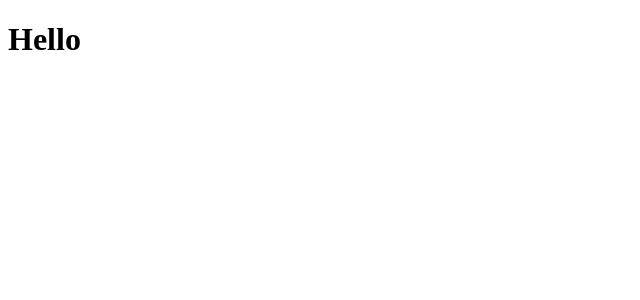
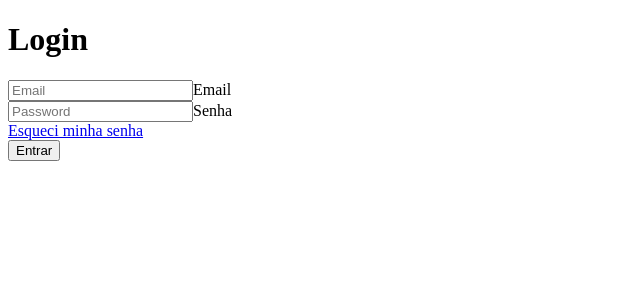
Before and after one commit to cristeer/login-page-ath, a Vue app: page / in a window 1280 px wide. Shown: the top 300 px of the page, without its empty margins (0-640 px from the left). Built offline with nearby package versions, Linux system fonts and the light colour scheme.

Commit message:
create html

```diff
--- a/frontend/src/App.vue
+++ b/frontend/src/App.vue
@@ -1,8 +1,8 @@
 <script setup>
-import Exemplo01 from './components/Exemplo01.vue';
+import Login from './components/Login.vue';
 
 </script>
 
 <template>
-  <Exemplo01></Exemplo01>
+  <Login />
 </template>
--- a/frontend/src/components/Exemplo01.vue
+++ /dev/null
@@ -1,3 +0,0 @@
-<template>
-    <h1>Hello</h1>
-</template>
--- /dev/null
+++ b/frontend/src/components/Login.vue
@@ -0,0 +1,64 @@
+<script setup>
+
+</script>
+
+<template>
+    <div class="caixa">
+        <div class="login_form">
+            <h1>Login</h1>
+
+            <form>
+                <div class="input-box">
+                    <span class="icon"></span>
+                    <input v-model="email" type="email" placeholder="Email">Email</input>
+                </div>
+                <div class="input-box">
+                    <span class="icon"></span>
+                    <input v-model="password" type="password" placeholder="Password">Senha</input>
+                </div>
+                <div class="remember_password">
+                    <a href="#">Esqueci minha senha</a>
+                </div>
+
+                <button @click="login">Entrar</button>
+            </form>
+        </div>
+
+    </div>
+
+
+
+
+    <!-- <div class="login_page">
+        <div class="login_form">
+            <h1>Login</h1>
+
+            <input v-model="email" type="email" placeholder="Email">
+            <input v-model="password" type="password" placeholder="Password">
+            <button @click="login">Login</button>
+        </div>
+    </div> -->
+</template>
+
+<style>
+    /* body {
+        margin: 0;
+        padding: 0;
+        font-family: Arial, sans-serif;
+    }
+
+    .login_page {
+        display: flex;
+        justify-content: center;
+        align-items: center;
+        height: 100vh;
+    }
+
+    .login_form {
+        display: flex;
+        flex-direction: column;
+        border: 2px solid #ccc;
+        padding: 60px;
+        align-items: center;
+    } */
+</style>
--- a/index.html
+++ b/index.html
@@ -4,7 +4,7 @@
     <meta charset="UTF-8">
     <link rel="icon" href="/favicon.ico">
     <meta name="viewport" content="width=device-width, initial-scale=1.0">
-    <title>Vite App</title>
+    <title>Login</title>
   </head>
   <body>
     <div id="app"></div>
```
